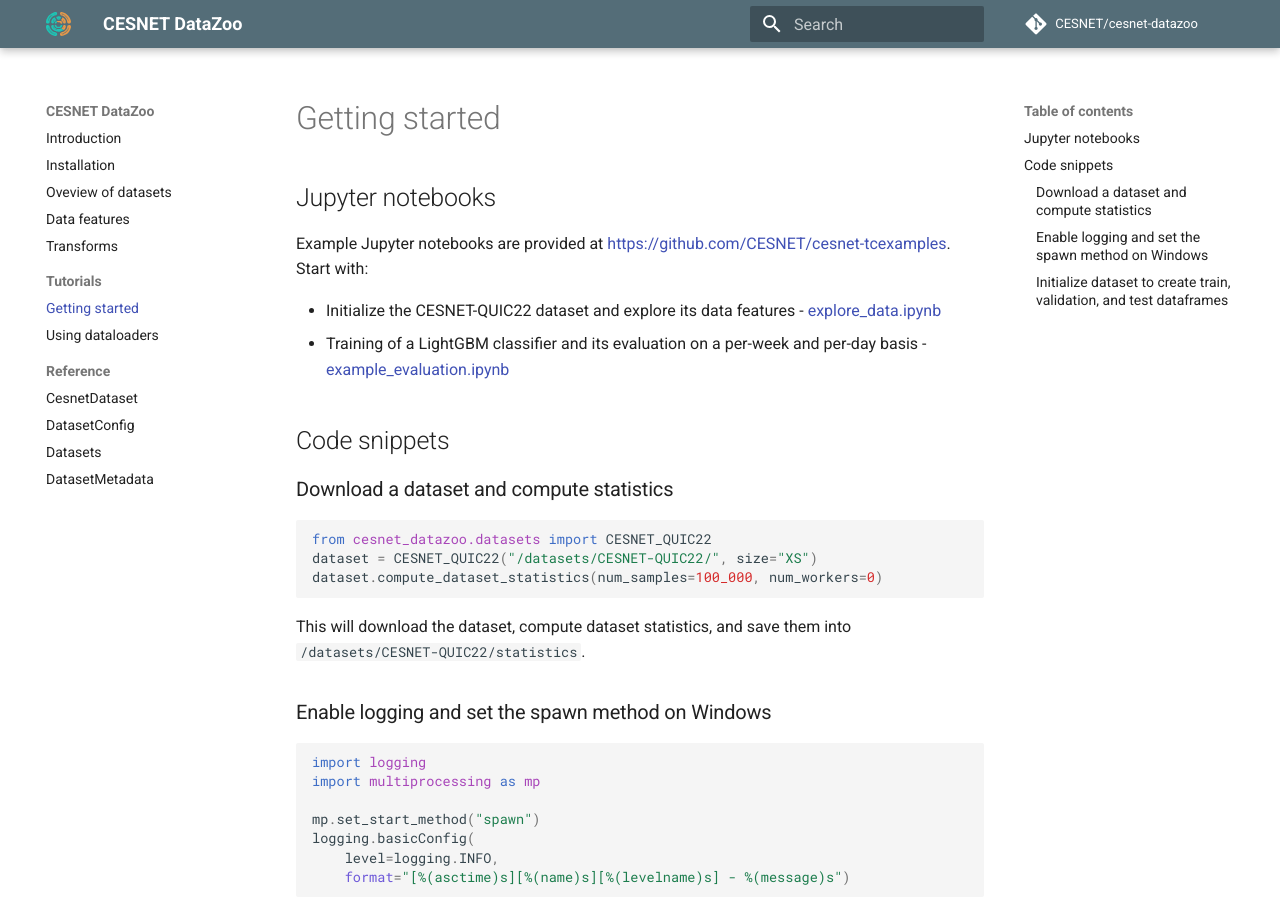
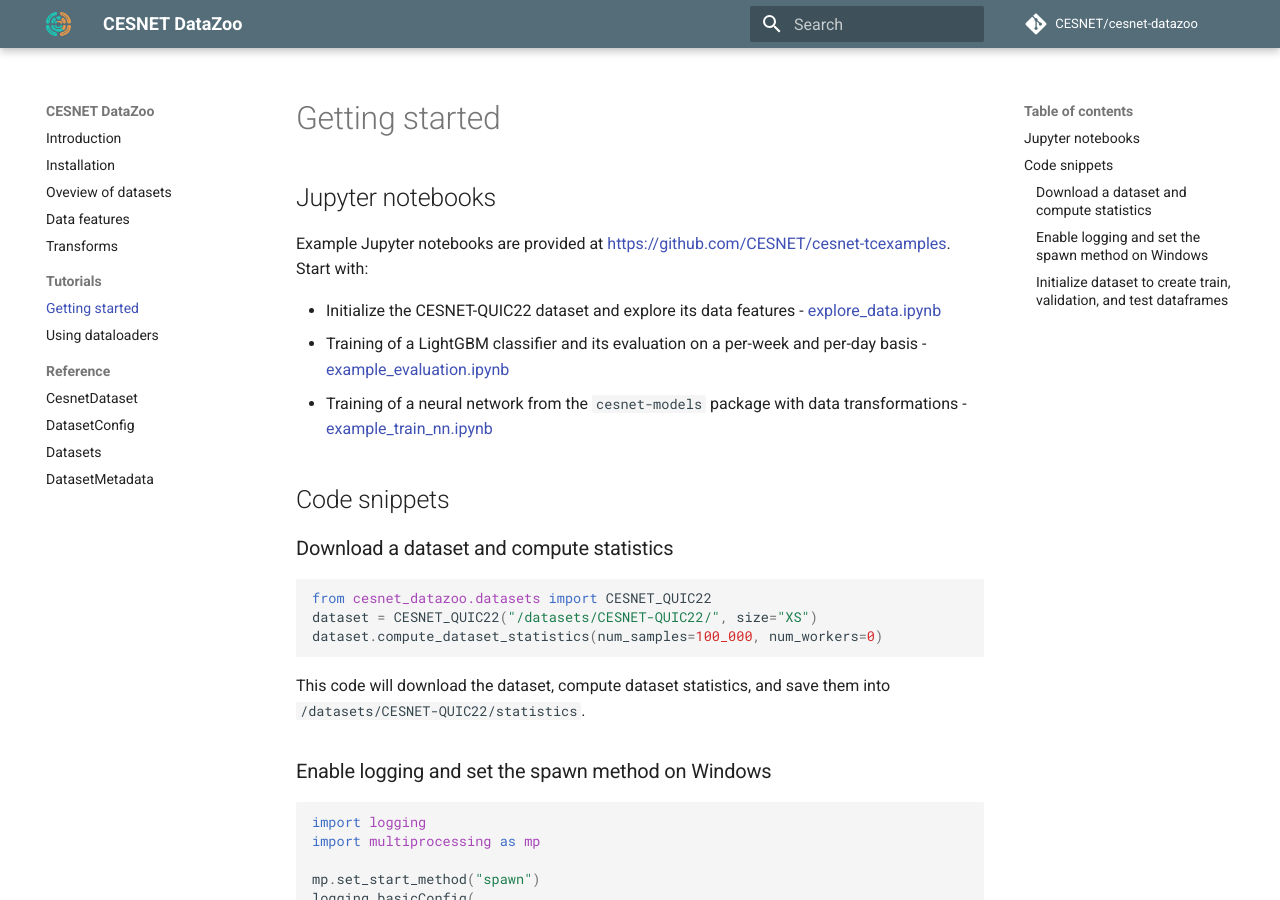
Before and after one commit to CESNET/cesnet-datazoo, an MkDocs documentation site: the page built from docs/getting_started.md, in a window 1280 px wide and 900 px high. Built offline with MkDocs 1.6.1 and Material for MkDocs 9.7.7, drawn with Linux system fonts in a browser that asks for light colours; comment, search, counter and statistics services are not loaded.

Commit message:
Small docs update

````diff
--- a/docs/getting_started.md
+++ b/docs/getting_started.md
@@ -5,7 +5,7 @@ Example Jupyter notebooks are provided at [https://github.com/CESNET/cesnet-tcex
 
 * Initialize the CESNET-QUIC22 dataset and explore its data features - [explore_data.ipynb](https://nbviewer.org/github/CESNET/cesnet-tcexamples/blob/main/notebooks/explore_data.ipynb)
 * Training of a LightGBM classifier and its evaluation on a per-week and per-day basis - [example_evaluation.ipynb](https://nbviewer.org/github/CESNET/cesnet-tcexamples/blob/main/notebooks/example_evaluation.ipynb)
-
+* Training of a neural network from the `cesnet-models` package with data transformations - [example_train_nn.ipynb](https://nbviewer.org/github/CESNET/cesnet-tcexamples/blob/main/notebooks/example_train_nn.ipynb)
 
 ## Code snippets
 
@@ -15,7 +15,7 @@ from cesnet_datazoo.datasets import CESNET_QUIC22
 dataset = CESNET_QUIC22("/datasets/CESNET-QUIC22/", size="XS")
 dataset.compute_dataset_statistics(num_samples=100_000, num_workers=0)
 ```
-This will download the dataset, compute dataset statistics, and save them into `/datasets/CESNET-QUIC22/statistics`.
+This code will download the dataset, compute dataset statistics, and save them into `/datasets/CESNET-QUIC22/statistics`.
 
 ### Enable logging and set the spawn method on Windows
 ```python
````
Also changed, not shown: README.md (+8 -5 lines), docs/dataloaders.md (+1 -1 lines), docs/index.md (+1 -1 lines), docs/transforms.md (+1 -1 lines), 1 other file.
